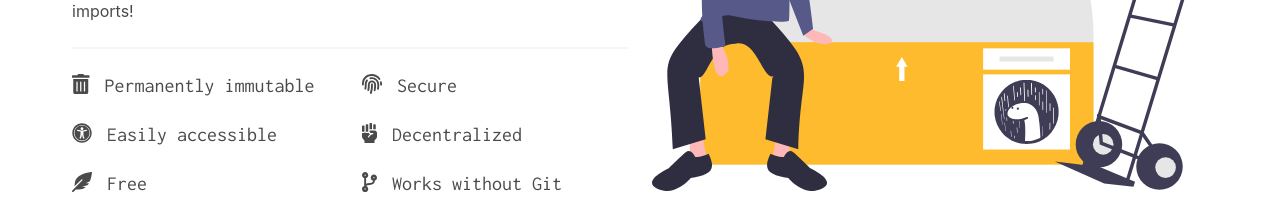
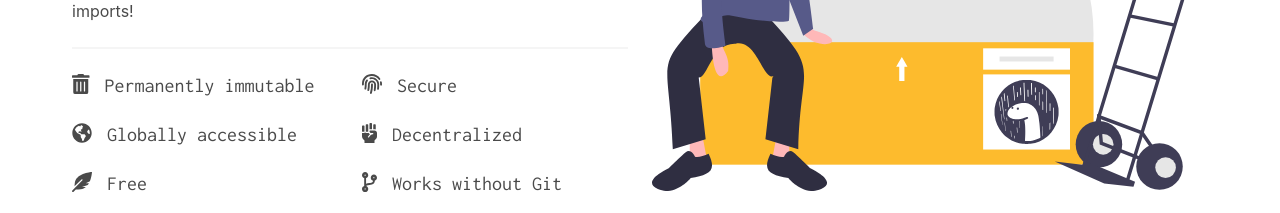
Before and after one commit to nestdotland/nest.land, a Vue app in the folder web/: page / in a window 1280 px wide. Shown: the part 780-993 px from the top of the page. Built offline with nearby package versions, Linux system fonts and the light colour scheme; what vue-lodash, vue-recaptcha-v3 would draw is missing.

Commit message:
feat[site]: changed "easily accessible" to "globally accessible"

```diff
--- a/web/src/components/home/Intro.vue
+++ b/web/src/components/home/Intro.vue
@@ -22,7 +22,7 @@
                     <font-awesome-icon :icon="['fas', 'trash-alt']" class="left-icon" />Permanently immutable
                   </li>
                   <li class="subtitle">
-                    <font-awesome-icon :icon="['fas', 'universal-access']" class="left-icon" />Easily accessible
+                    <font-awesome-icon :icon="['fas', 'globe-americas']" class="left-icon" />Globally accessible
                   </li>
                   <li class="subtitle">
                     <font-awesome-icon :icon="['fas', 'feather-alt']" class="left-icon" />Free
--- a/web/src/main.js
+++ b/web/src/main.js
@@ -15,7 +15,7 @@ import {
   faHeart,
   faFeatherAlt,
   faTrashAlt,
-  faUniversalAccess,
+  faGlobeAmericas,
   faSearch,
   faFingerprint,
   faFistRaised,
@@ -28,7 +28,7 @@ library.add(
   faHeart,
   faFeatherAlt,
   faTrashAlt,
-  faUniversalAccess,
+  faGlobeAmericas,
   faFingerprint,
   faFistRaised,
   faCodeBranch,
```
